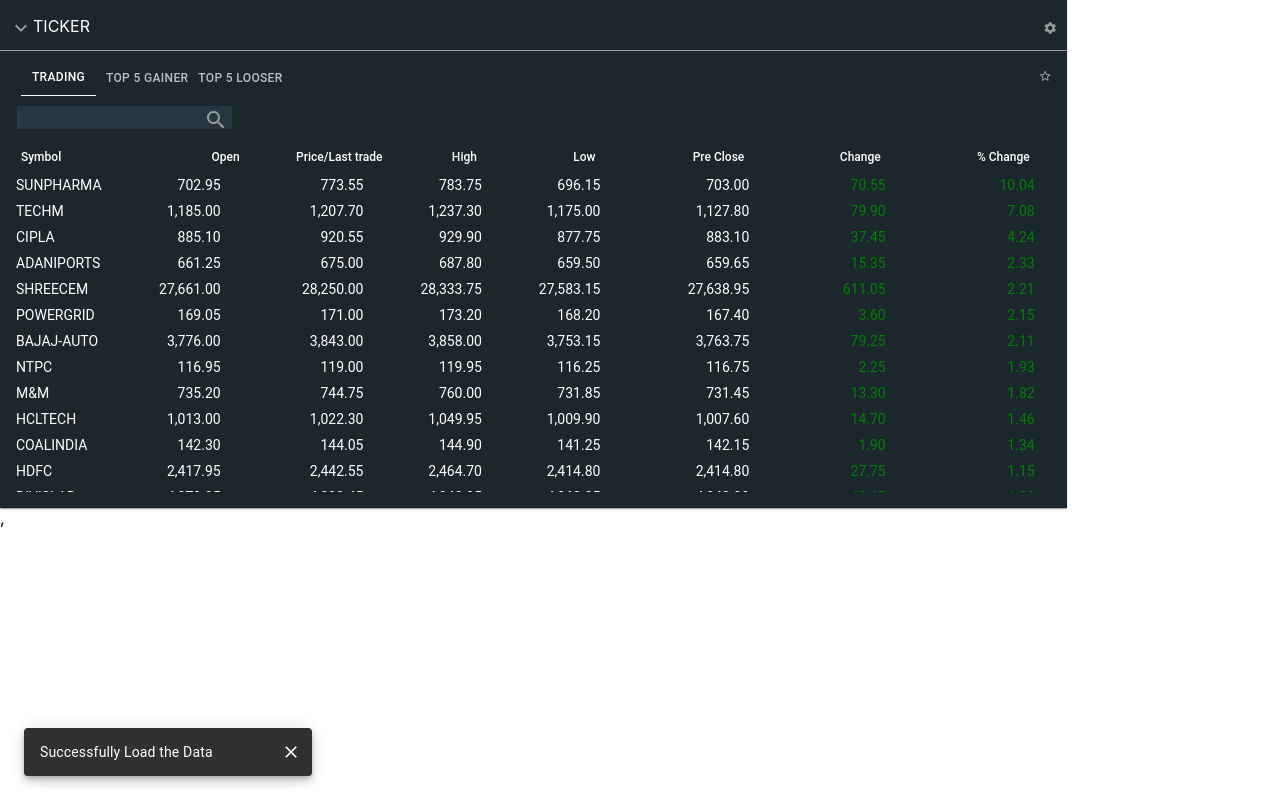
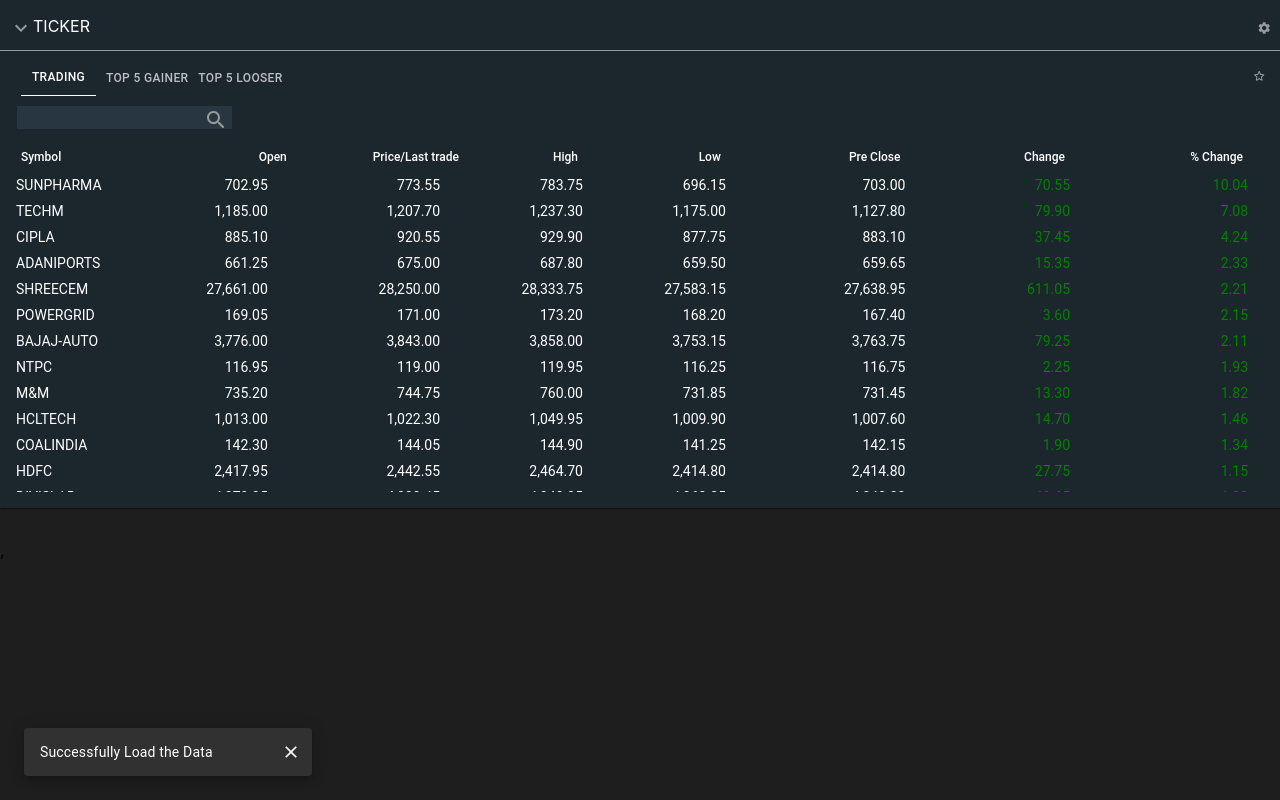
Before and after one commit to narendram224/kafqa_task, a React (Create React App) app: page / in a window 1280 px wide. Built offline with nearby package versions, Linux system fonts and the light colour scheme.

Commit message:
Minor App  theme changed

```diff
--- a/public/index.html
+++ b/public/index.html
@@ -24,7 +24,7 @@
       work correctly both with client-side routing and a non-root public URL.
       Learn how to configure a non-root public URL by running `npm run build`.
     -->
-    <title>React App</title>
+    <title>Kafqa App</title>
   </head>
   <body>
     <noscript>You need to enable JavaScript to run this app.</noscript>
--- a/src/Pages/HomePage.js
+++ b/src/Pages/HomePage.js
@@ -28,18 +28,18 @@
                     container
                     item
                     xs={12}
-                    sm={6}
-                    md={8}
-                    lg={10}
+                    sm={12}
+                    md={12}
+                    lg={12}
                     className="ticker_section"
                 >
                     <AccordionCom ticker={tickers} />
                 </Grid>
-                <Grid container item xs={12} sm={6} md={4} lg={2}>
-                    <div style={{ margin: '1em' }}>
-                        <SimpleSnackbar ref={childRef} />
-                    </div>
-                </Grid>
+                {/* <Grid container item xs={12} sm={6} md={4} lg={2}> */}
+                <div style={{ margin: '1em' }}>
+                    <SimpleSnackbar ref={childRef} />
+                </div>
+                {/* </Grid> */}
             </Grid>
         </div>
     )
--- a/src/index.css
+++ b/src/index.css
@@ -1,27 +1,27 @@
 /* Global Css Declartion */
 :root {
     --main-bg-color: #1b262d;
-  --bg-color:#273640;
-  --main-green-color:#01a781;
-  --main-red-color:#f05359;
-  --green-color:#03ca9b;
-  --grey-color:#969b9e;
-  --white:#fff;
+    --bg-color: #273640;
+    --main-green-color: #01a781;
+    --main-red-color: #f05359;
+    --green-color: #03ca9b;
+    --grey-color: #969b9e;
+    --white: #fff;
 }
-*{
-  margin:0;
-  padding:0;
+* {
+    margin: 0;
+    padding: 0;
     box-sizing: border-box;
 }
 body {
     margin: 0;
-  font-family: -apple-system, BlinkMacSystemFont, 'Segoe UI', 'Roboto', 'Oxygen',
-    'Ubuntu', 'Cantarell', 'Fira Sans', 'Droid Sans', 'Helvetica Neue',
-    sans-serif;
+    font-family: -apple-system, BlinkMacSystemFont, 'Segoe UI', 'Roboto',
+        'Oxygen', 'Ubuntu', 'Cantarell', 'Fira Sans', 'Droid Sans',
+        'Helvetica Neue', sans-serif;
     -webkit-font-smoothing: antialiased;
     -moz-osx-font-smoothing: grayscale;
+    background-color: #1e1e1e;
 }
-
 
 code {
     font-family: source-code-pro, Menlo, Monaco, Consolas, 'Courier New',
```
Lines whose indentation alone changed are shown as unchanged.
